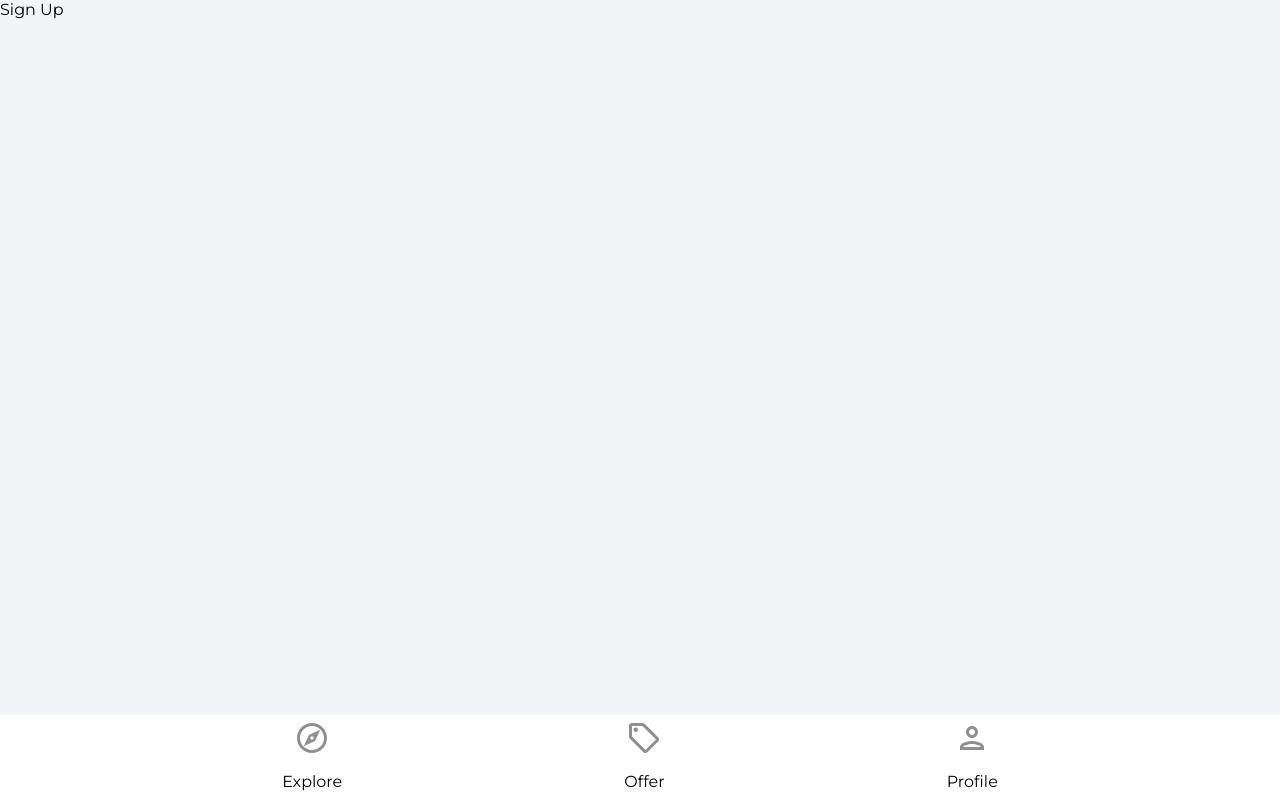
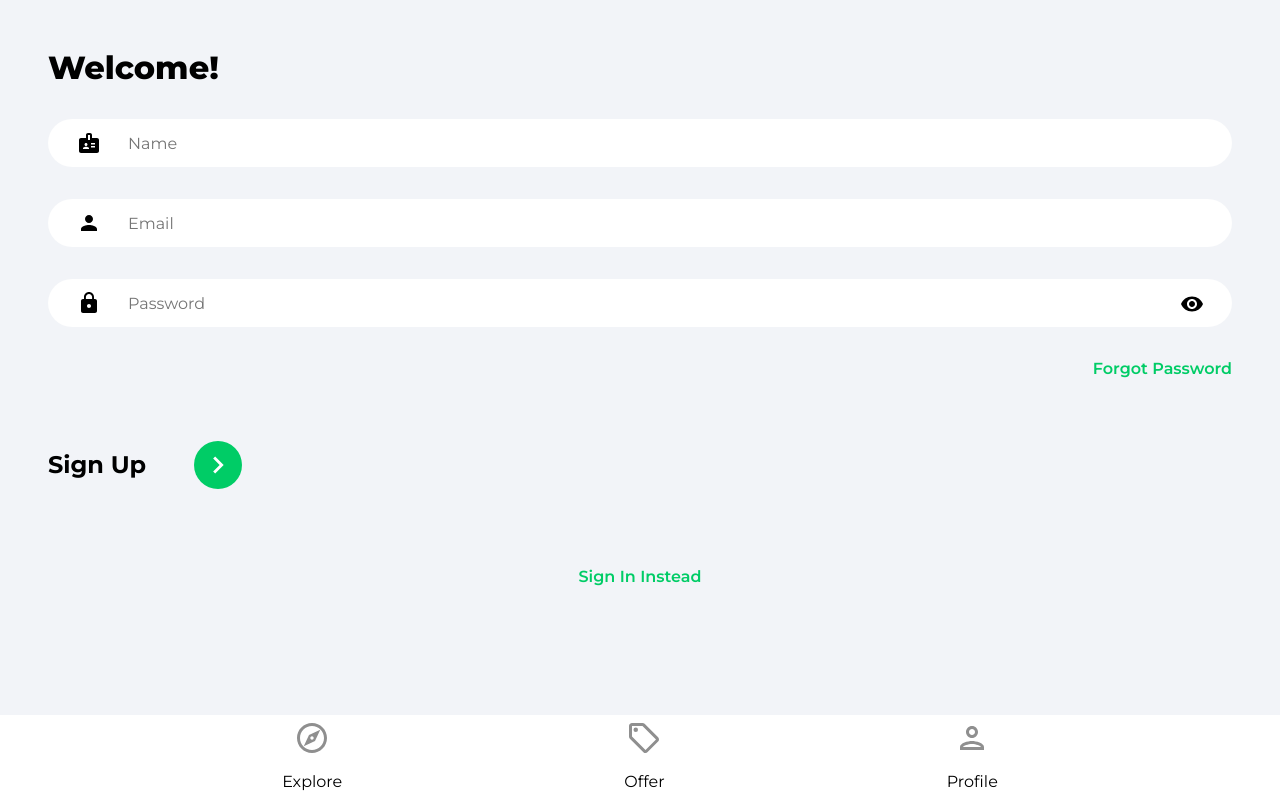
Before and after one commit to tu11aa/house-marketplace, a React (Create React App) app: page /sign-up in a window 1280 px wide. Built offline with nearby package versions, Linux system fonts and the light colour scheme.

Commit message:
add signin and signup

```diff
--- a/package.json
+++ b/package.json
@@ -11,6 +11,7 @@
     "react-dom": "^18.2.0",
     "react-router-dom": "^6.3.0",
     "react-scripts": "5.0.1",
+    "react-toastify": "^9.0.8",
     "web-vitals": "^2.1.4"
   },
   "scripts": {
--- a/src/pages/SignIn.jsx
+++ b/src/pages/SignIn.jsx
@@ -2,10 +2,11 @@ import React, { useState } from 'react'
 import {Link, useNavigate} from "react-router-dom"
 import { ReactComponent as ArrowRightIcon } from '../assets/svg/keyboardArrowRightIcon.svg'
 import visibilityIcon from '../assets/svg/visibilityIcon.svg'
+import {signUp} from "../services/authService"
 
 function SignIn() {
   const [showPassword, setShowPassword] = useState(false)
-  const [fromData, setFormData] = useState({
+  const [formData, setFormData] = useState({
     email: "",
     password: "",
   })
@@ -20,7 +21,11 @@ function SignIn() {
     }))
   }
 
-  const onSubmit = () => {}
+  const onSubmit = (e) => {
+    e.preventDefault()
+
+    signUp(formData)
+  }
 
   return (
     <>
--- a/src/pages/SignUp.jsx
+++ b/src/pages/SignUp.jsx
@@ -1,8 +1,101 @@
-import React from 'react'
+import { async } from '@firebase/util'
+import React, { useState } from 'react'
+import {Link, useNavigate} from "react-router-dom"
+import { ReactComponent as ArrowRightIcon } from '../assets/svg/keyboardArrowRightIcon.svg'
+import visibilityIcon from '../assets/svg/visibilityIcon.svg'
+import {signUp} from "../services/authService"
+import { ToastContainer, toast } from 'react-toastify'
+import 'react-toastify/dist/ReactToastify.css';
 
 function SignUp() {
+  const [showPassword, setShowPassword] = useState(false)
+  const [formData, setFormData] = useState({
+    name: "",
+    email: "",
+    password: "",
+  })
+  const {name, email, password} = formData
+
+  const navigate = useNavigate()
+
+  const onChange = (e) => {
+    setFormData((prevState)=>({
+      ...prevState,
+      [e.target.id]: e.target.value,
+    }))
+  }
+
+  const onSubmit = async (e) => {
+    e.preventDefault()
+    try{
+      await signUp(formData)
+    }
+    catch (error){
+      toast.error(error.message)
+    }
+  }
+
   return (
-    <div>Sign Up</div>
+    <>
+      <ToastContainer autoClose={2000}/>
+      <div className="pageContainer">
+        <header>
+          <p className='pageHeader'>Welcome!</p>
+
+          <form onSubmit={onSubmit}>
+            <input
+              type='text'
+              className='nameInput'
+              placeholder='Name'
+              id='name'
+              value={name}
+              onChange={onChange}
+            />
+            <input
+              type='email'
+              className='emailInput'
+              placeholder='Email'
+              id='email'
+              value={email}
+              onChange={onChange}
+            />
+
+            <div className='passwordInputDiv'>
+              <input
+                type={showPassword ? 'text' : 'password'}
+                className='passwordInput'
+                placeholder='Password'
+                id='password'
+                value={password}
+                onChange={onChange}
+              />
+
+              <img
+                src={visibilityIcon}
+                alt='show password'
+                className='showPassword'
+                onClick={() => setShowPassword((prevState) => !prevState)}
+              />
+            </div>
+
+            <Link to='/forgot-password' className='forgotPasswordLink'>
+              Forgot Password
+            </Link>
+
+            <div className='signInBar'>
+              <p className='signInText'>Sign Up</p>
+              <button className='signInButton'>
+                <ArrowRightIcon fill='#ffffff' width='34px' height='34px' />
+              </button>
+            </div>
+          </form>
+
+          <Link to='/sign-in' className='registerLink'>
+            Sign In Instead
+          </Link>
+        </header>
+      </div>
+    </>
   )
 }
 
--- /dev/null
+++ b/src/services/authService.js
@@ -0,0 +1,34 @@
+import {
+  getAuth,
+  createUserWithEmailAndPassword,
+  updateProfile,
+} from "firebase/auth";
+import { setDoc, doc, serverTimestamp } from "firebase/firestore";
+import { db } from "../firebase.config";
+
+const signUp = async (data) => {
+  const auth = getAuth();
+
+  const userCredential = await createUserWithEmailAndPassword(
+    auth,
+    data.email,
+    data.password
+  );
+
+  try {
+    const user = userCredential.user;
+
+    updateProfile(auth.currentUser, {
+      displayName: data.name,
+    });
+
+    const dataCopy = { ...data };
+    delete dataCopy.password;
+    dataCopy.timestamp = serverTimestamp();
+    await setDoc(doc(db, "users", user.uid), dataCopy);
+  } catch (error) {
+    throw new Error(error);
+  }
+};
+
+export { signUp };
```
Also changed, not shown: 1 other file (tests, documents, lock files or other folders).
